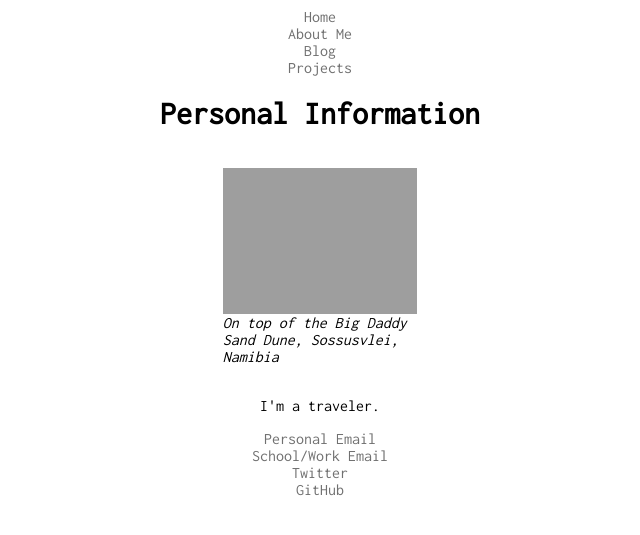
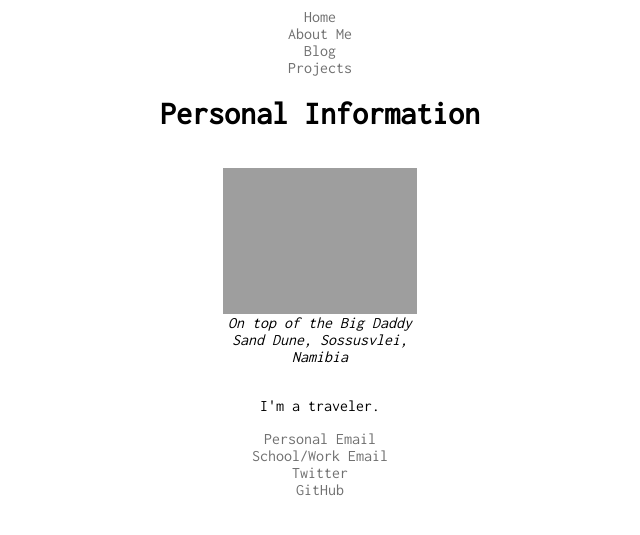
Before and after one commit to justintranjt/justintranjt.github.io, a Jekyll site: the page built from aboutme/index.md, in a window 1280 px wide. Shown: the top 535 px of the page, without its empty margins (320-960 px from the left). Built offline with Jekyll 4.4.1, drawn with Linux system fonts in a browser that asks for light colours.

Commit message:
Update mainstyle.css

```diff
--- a/css/mainstyle.css
+++ b/css/mainstyle.css
@@ -30,6 +30,7 @@ img, em {
     margin-right: auto;
     height: auto;
     max-width: 45%;
+    text-align: center;
 }
 
 ul {
@@ -39,7 +40,7 @@ ul {
   text-align: center;
 }
 
-.contactnav {
+ul.contactnav {
     float: left;
 }
 
```
